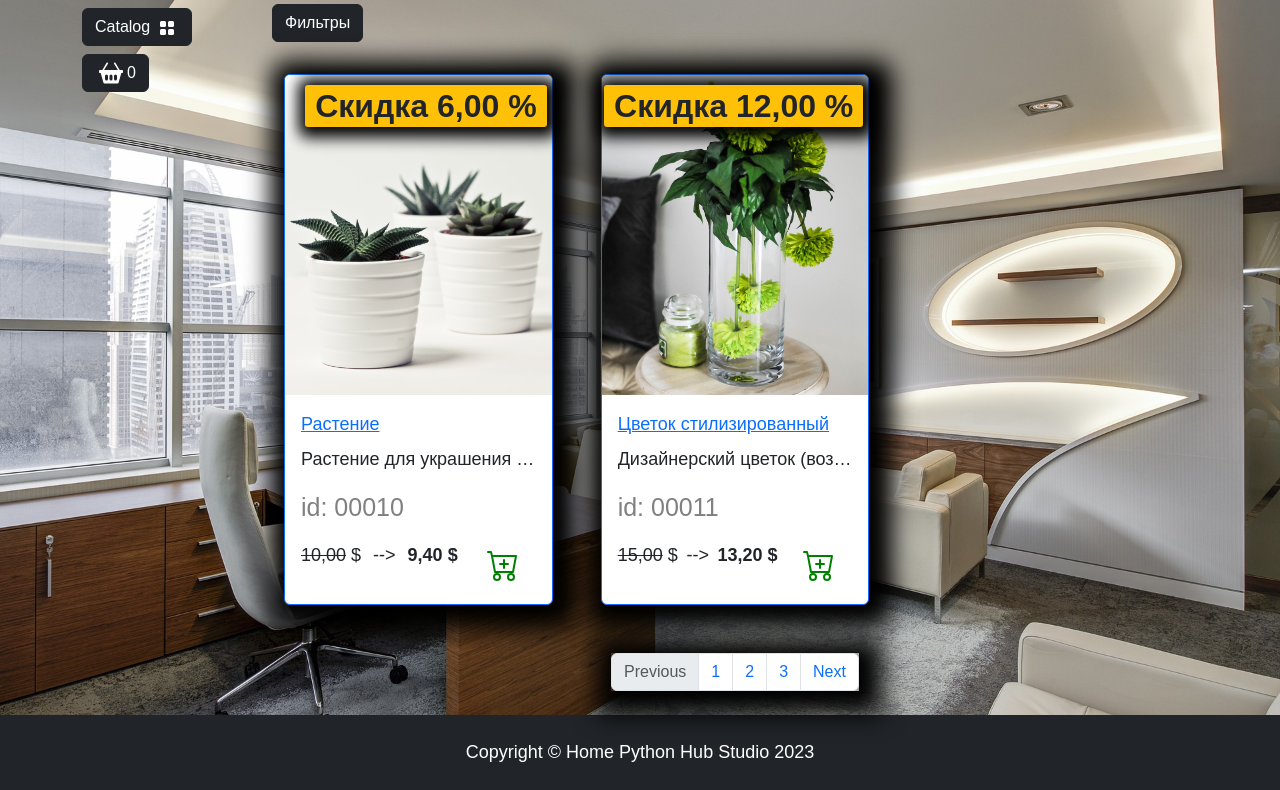
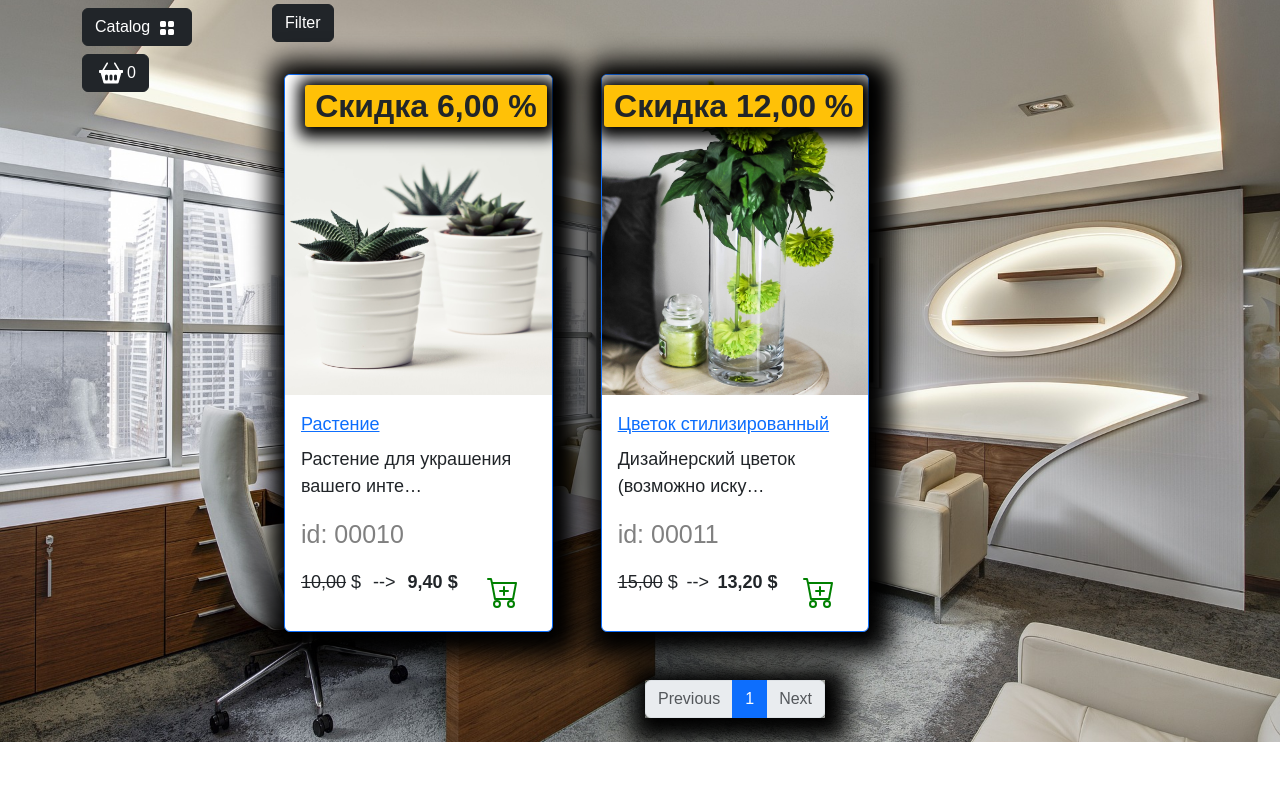
Before and after one commit to xzxbtl/Django-Project, a Django app: page /catalog/dekor/ in a window 1280 px wide. Shown: the part 59-849 px from the top of the page. After the commit the page ends 801 px from the top, so only its background shows below. Run offline with Django 5.2, Linux system fonts and the light colour scheme; data comes from the database, SQL or seed files in the repository; some libraries are stand-ins or nearby versions; some web fonts are replaced.

Commit message:
paginations and first method for next,prev page

```diff
--- a/products/models.py
+++ b/products/models.py
@@ -31,6 +31,8 @@ class Products(models.Model):
         db_table = 'product'  # значение(имя) таблицы
         verbose_name = 'Продукт'  # название(полей ренейм их)
         verbose_name_plural = 'Продукты'  # (ренейм для множественного числа)
+        ordering: ("id",)
+
 
     def __str__(self):
         return f"{self.name} Количество - {self.quantity}"
--- a/products/templates/products/catalog.html
+++ b/products/templates/products/catalog.html
@@ -1,13 +1,13 @@
 {% extends "main/base.html" %}
 {% load static %}
-
+{% static ' ' %}
 {% block content %}
     <div class="row">
         <!-- Форма фильтров -->
         <div class="dropdown mb-2">
                                 <button class="btn btn-secondary dropdown-toggle btn-dark" type="button" data-bs-toggle="dropdown"
                                     aria-expanded="false">
-                                    Фильтры
+                                    Filter
                                 </button>
 
                                 <form action="" method="get" class="dropdown-menu bg-dark" data-bs-theme="dark">
@@ -54,7 +54,7 @@
                         <a href="{% url 'catalog:product' product.slug %}">
                             <p class="card-title">{{ product.name }}</p>
                         </a>
-                        <p class="card-text text-truncate">{{ product.description }}</p>
+                        <p class="card-text">{{ product.description|truncatechars:35 }}</p>
                         <p class="product_id">id: {{ product.display_id }}</p>
                         <div class="d-flex justify-content-between">
                             {% if product.discount %}
@@ -78,25 +78,28 @@
     <nav aria-label="Page navigation example">
         <ul class="pagination justify-content-center my-4">
             <div class="custom-shadow d-flex">
-                                    <li class="page-item disabled">
-                                      <a class="page-link">Previous</a>
+                <li class="page-item {% if not products.has_previous %} disabled {% endif %}">
+                    <a class="page-link" href="{% if products.has_previous %}
+                    {% url 'catalog:index' slug_url products.previous_page_number %}
+                    {% else %}
+                    #
+                    {% endif %}">Previous</a>
                 </li>
-                                    <li class="page-item"><a class="page-link" href="#">1</a></li>
-                                    <li class="page-item"><a class="page-link" href="#">2</a></li>
-                                    <li class="page-item"><a class="page-link" href="#">3</a></li>
-                                    <li class="page-item">
-                                      <a class="page-link" href="#">Next</a>
+                {% for page in products.paginator.page_range %}
+                {% if page >= products.number|add:-2 and page <= products.number|add:2 %}
+                    <li class="page-item {% if products.number == page %} active {% endif %}">
+                        <a class="page-link" href="{% url 'catalog:index' slug_url page %}">{{ page }}</a>
+                    </li>
+                {% endif %}
+                {% endfor %}
+                <li class="page-item {% if not products.has_next %} disabled {% endif %}">
+                    <a class="page-link" href="{% if products.has_next %}
+                    {% url 'catalog:index' slug_url products.next_page_number %}
+                    {% else %}
+                    #
+                    {% endif %}">Next</a>
                 </li>
             </div>
         </ul>
     </nav>
 {% endblock %}
-
-
-{% block footer %}
-    <footer class="py-4 bg-dark">
-        <div class="container">
-            <p class="m-0 text-center text-white">Copyright &copy; Home Python Hub Studio 2023</p>
-        </div>
-    </footer>
-{% endblock %}
--- a/products/urls.py
+++ b/products/urls.py
@@ -4,5 +4,6 @@ app_name = 'products'
 
 urlpatterns = [
     path('<slug:category_slug>/', views.catalog, name="index"),
+    path('<slug:category_slug>/<int:page>/', views.catalog, name="index"),
     path('product/<slug:product_slug>/', views.product, name="product")
 ]
--- a/products/views.py
+++ b/products/views.py
@@ -1,17 +1,22 @@
 from django.shortcuts import render, get_list_or_404
 from products.models import Products
+from django.core.paginator import Paginator
 
 
-def catalog(request, category_slug):
+def catalog(request, category_slug, page=1):
     if category_slug == 'all':
         products = Products.objects.all()
     else:
         products = get_list_or_404(Products.objects.filter(category__slug=category_slug))  # Если нету в категории
         # нечего ошибка 404
 
+    paginator = Paginator(products, 3)
+    current_page = paginator.page(page)
+
     context = {
         'title': 'Home - Catalog',
-        'products': products
+        'products': current_page,
+        'slug_url': category_slug
     }
     return render(request, 'products/catalog.html', context)
 
--- a/static/deps/css/my_css.css
+++ b/static/deps/css/my_css.css
@@ -16,17 +16,22 @@ body {
     transform: scale(1.2);
 }
 
-.nav-item {
+.nav-link.dropdown-toggle.text-white {
     transition: .5s;
 }
-.nav-item:hover{
+.nav-link.dropdown-toggle.text-white:hover{
+    transform: scale(1.2);
+}
+.nav-link.text-white{
+    transition: .5s;
+}
+.nav-link.text-white:hover{
     transform: scale(1.2);
 }
 
 .dropdown-toggle::after {
   content: none;
 }
-
 
 .custom-shadow {
   box-shadow: 5px 5px 25px 19px #000000;
```
Lines whose indentation alone changed are shown as unchanged.
